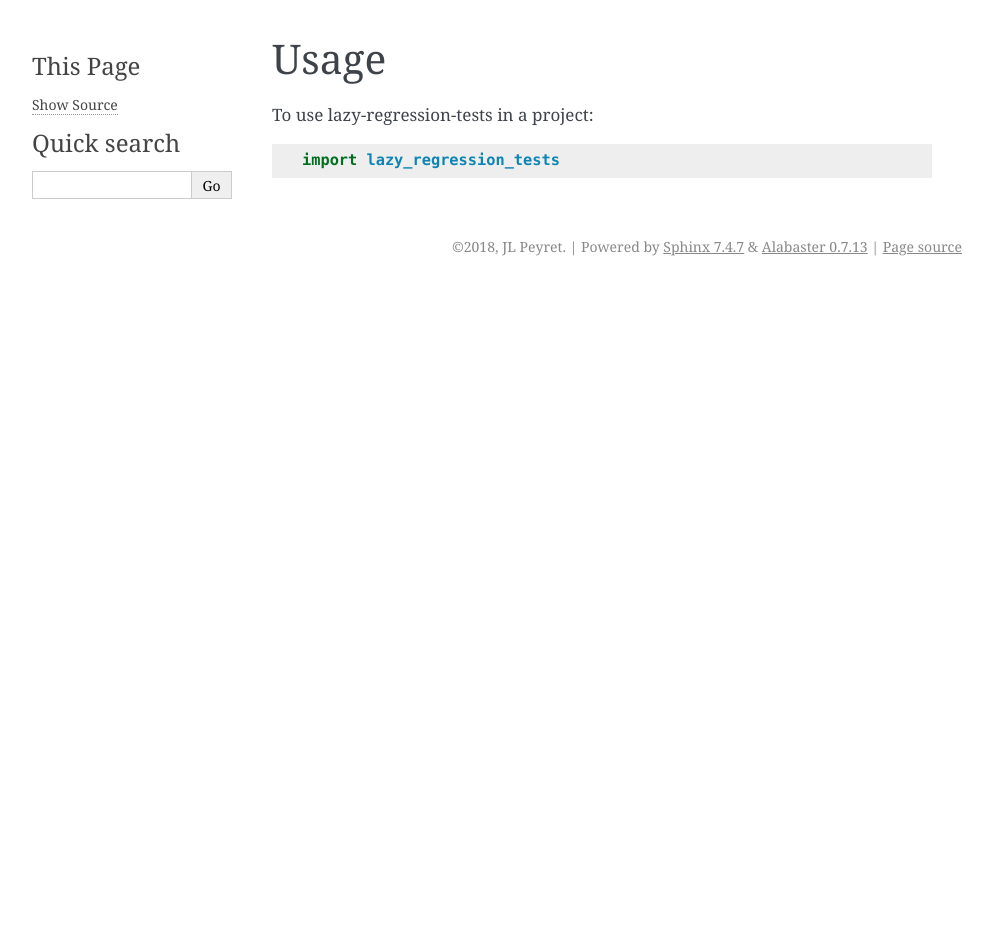
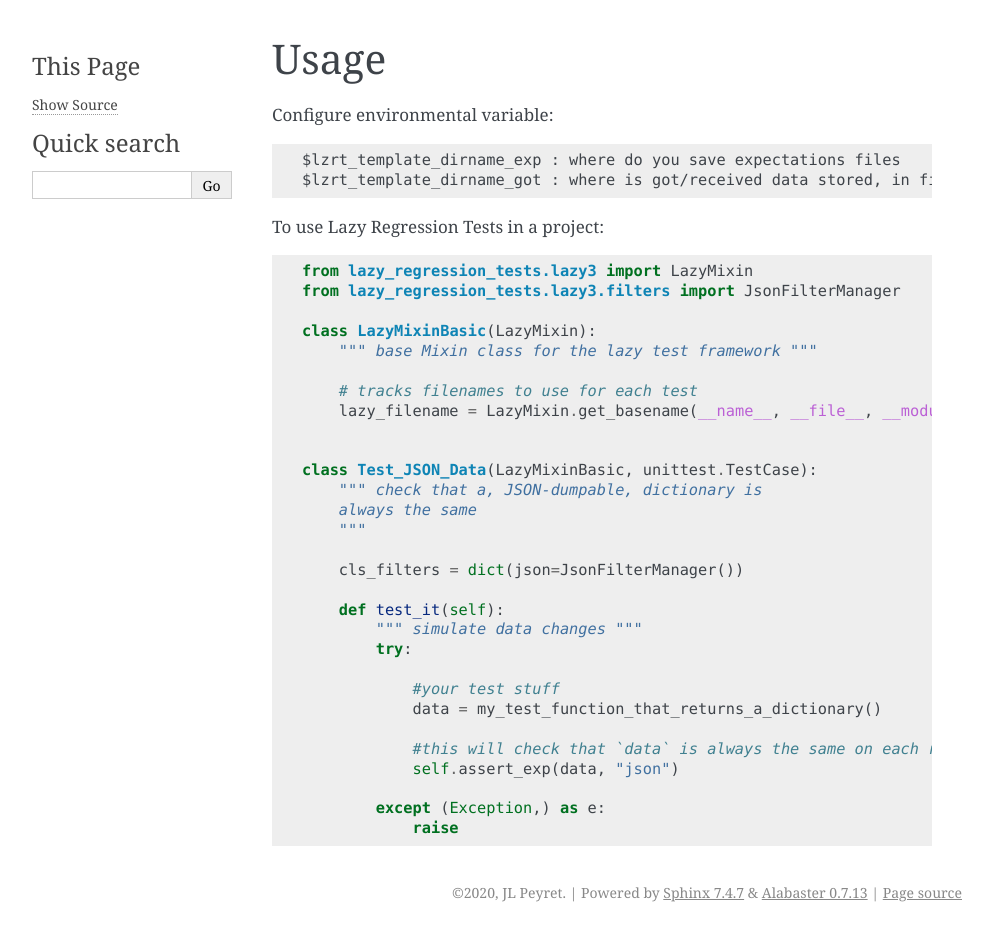
Before and after one commit to jpeyret/lazy-regression-tests, a Sphinx documentation site: the page built from docs/usage.rst, in a window 1280 px wide. Shown: the whole page, without its empty margins (148-1141 px from the left). Built offline with Sphinx 7.4.7, drawn with Linux system fonts in a browser that asks for light colours; pages that are not in the unit, such as notebooks, are missing from menus; before the commit the page ends 900 px from its top, so only the background shows below that.

Commit message:
adjusting packaging

```diff
--- a/docs/conf.py
+++ b/docs/conf.py
@@ -48,9 +48,9 @@ source_suffix = ".rst"
 master_doc = "index"
 
 # General information about the project.
-project = u"lazy-regression-tests"
-copyright = u"2018, JL Peyret"
-author = u"JL Peyret"
+project = "Lazy Regression Tests"
+copyright = "2020, JL Peyret"
+author = "JL Peyret"
 
 # The version info for the project you're documenting, acts as replacement
 # for |version| and |release|, also used in various other places throughout
@@ -129,8 +129,8 @@ latex_documents = [
     (
         master_doc,
         "lazy_regression_tests.tex",
-        u"lazy-regression-tests Documentation",
-        u"JL Peyret",
+        "Lazy Regression Tests Documentation",
+        "JL Peyret",
         "manual",
     )
 ]
@@ -144,7 +144,7 @@ man_pages = [
     (
         master_doc,
         "lazy_regression_tests",
-        u"lazy-regression-tests Documentation",
+        "Lazy Regression Tests Documentation",
         [author],
         1,
     )
@@ -160,7 +160,7 @@ texinfo_documents = [
     (
         master_doc,
         "lazy_regression_tests",
-        u"lazy-regression-tests Documentation",
+        "Lazy Regression Tests Documentation",
         author,
         "lazy_regression_tests",
         "One line description of project.",
--- a/docs/index.rst
+++ b/docs/index.rst
@@ -1,4 +1,4 @@
-Welcome to lazy-regression-tests's documentation!
+Welcome to Lazy Regression Tests's documentation!
 ======================================
 
 .. toctree::
--- a/docs/installation.rst
+++ b/docs/installation.rst
@@ -26,7 +26,7 @@ you through the process.
 From sources
 ------------
 
-The sources for lazy-regression-tests can be downloaded from the `Github repo`_.
+The sources for Lazy Regression Tests can be downloaded from the `Github repo`_.
 
 You can either clone the public repository:
 
--- a/docs/usage.rst
+++ b/docs/usage.rst
@@ -2,6 +2,40 @@
 Usage
 =====
 
-To use lazy-regression-tests in a project::
+Configure environmental variable::
 
-    import lazy_regression_tests
+    $lzrt_template_dirname_exp : where do you save expectations files
+    $lzrt_template_dirname_got : where is got/received data stored, in files.
+
+To use Lazy Regression Tests in a project::
+
+
+    from lazy_regression_tests.lazy3 import LazyMixin
+    from lazy_regression_tests.lazy3.filters import JsonFilterManager
+
+    class LazyMixinBasic(LazyMixin):
+        """ base Mixin class for the lazy test framework """
+
+        # tracks filenames to use for each test
+        lazy_filename = LazyMixin.get_basename(__name__, __file__, __module__)
+
+
+    class Test_JSON_Data(LazyMixinBasic, unittest.TestCase):
+        """ check that a, JSON-dumpable, dictionary is
+        always the same
+        """
+
+        cls_filters = dict(json=JsonFilterManager())
+
+        def test_it(self):
+            """ simulate data changes """
+            try:
+
+                #your test stuff
+                data = my_test_function_that_returns_a_dictionary()
+
+                #this will check that `data` is always the same on each run
+                self.assert_exp(data, "json")
+
+            except (Exception,) as e:
+                raise
--- a/setup.cfg
+++ b/setup.cfg
@@ -18,3 +18,4 @@ universal = 1
 exclude = docs
 
 [aliases]
+# Define setup.py command aliases here
```
Also changed, not shown: CONTRIBUTING.rst (+5 -5 lines), requirements_dev.txt (+9 -8 lines), setup.py (+17 -9 lines), 3 other files.
